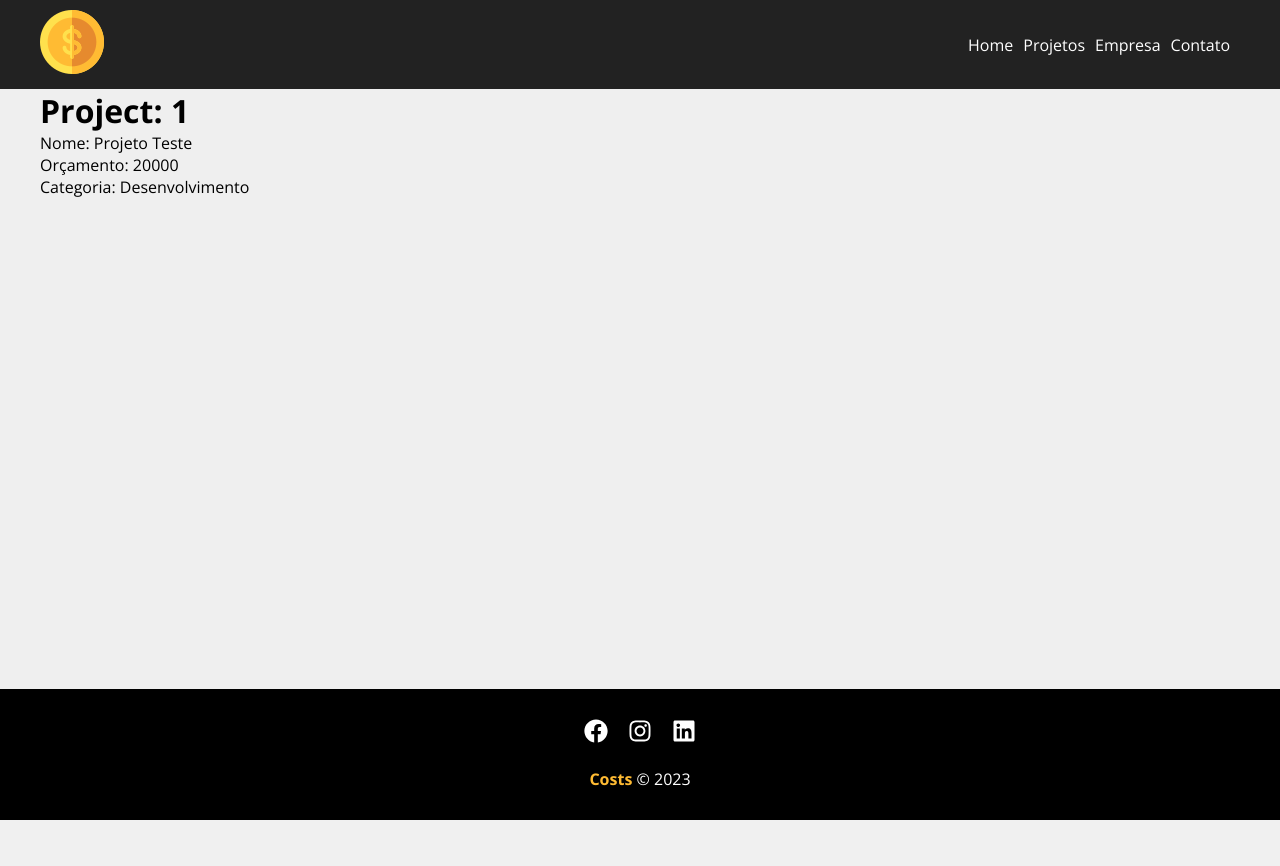
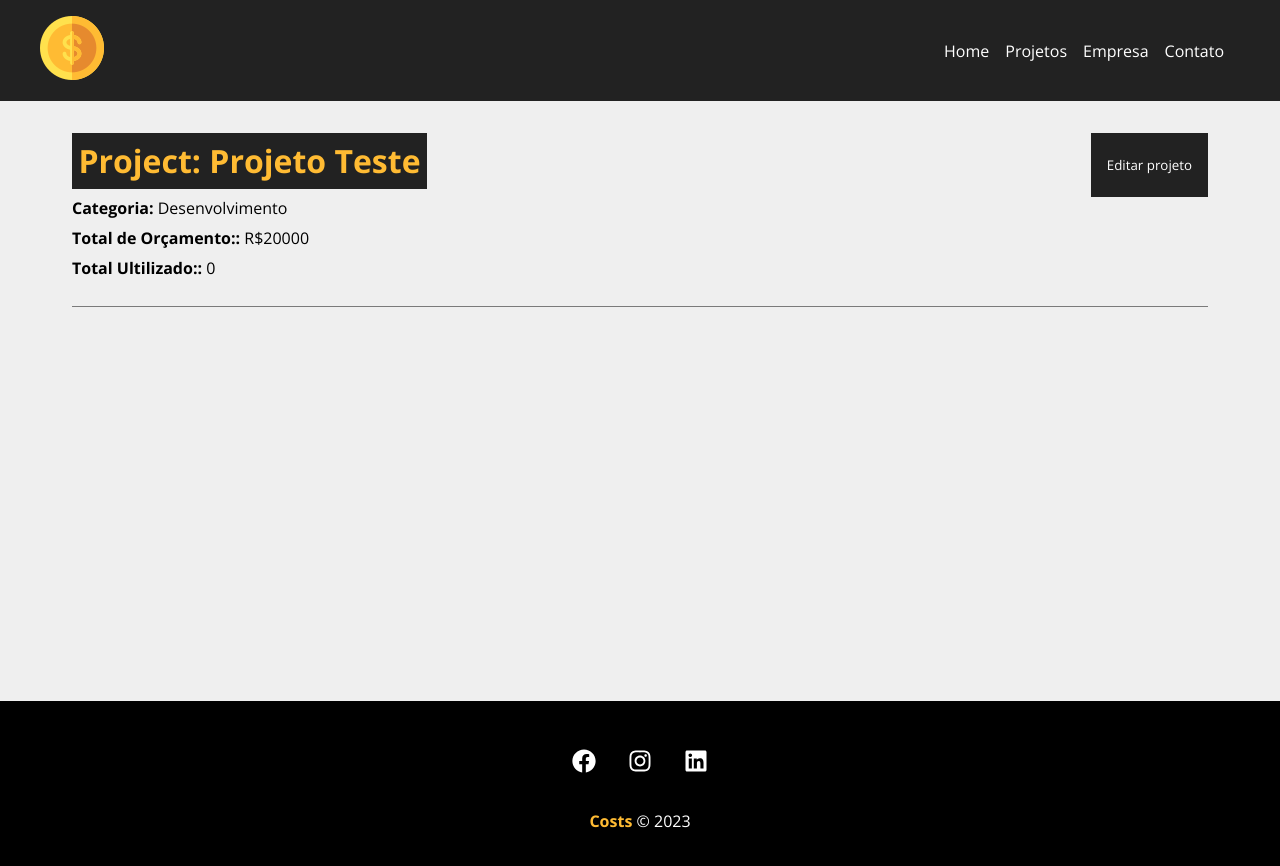
Before and after one commit to augustoOliveira1993/curso-react-youtube, a React (Vite) app: page /projects/1 in a window 1280 px wide. Shown: the top 866 px of the page. Before the commit the page ends 820 px from the top, so only its background shows below. Built offline with nearby package versions, Linux system fonts and the light colour scheme; data requests are answered from the project's data file.

Commit message:
build: carregar projeto pegando id da url mostrar os dados na tela Project.jsx

```diff
--- a/src/components/LinkButton.module.css
+++ b/src/components/LinkButton.module.css
@@ -1,5 +1,5 @@
 .btn {
-background-color: #222;
+    background-color: #222;
     color: #fff;
     padding: 0.5rem 1rem;
     text-decoration: none;
--- a/src/pages/Project.jsx
+++ b/src/pages/Project.jsx
@@ -1,12 +1,16 @@
 import styles from './Project.module.css'
 import {useParams} from "react-router-dom";
 import {useEffect, useState} from "react";
+import {Loading} from "../components/layouts/Loading.jsx";
+import {Container} from "../components/layouts/Container.jsx";
 
 export const Project = () => {
     const {id} = useParams();
     const [project, setProject] = useState({});
+    const [showProjectForm, setShowProjectForm] = useState(false);
 
     useEffect(() => {
+        const timer = setTimeout(() => {
             fetch(`http://localhost:5000/projects/${id}`, {
                 method: 'GET',
                 headers: {
@@ -20,14 +24,49 @@ export const Project = () => {
                 .catch((error) => {
                     console.error('Error:', error);
                 })
+        }, 2000)
+        return () => {
+            clearTimeout(timer);
+        }
     }, [id])
+
+    const toggleProjectForm = () => {
+        setShowProjectForm(!showProjectForm)
+    }
     return (
-        <div>
-            <h1>Project: {id}</h1>
-            <p>Nome: {project.name}</p>
-            <p>Orçamento: {project.budget}</p>
-            <p>Categoria: {project.category?.name}</p>
+        <>
+            {project.name ? (
+                <div className={styles.projectDetails}>
+                    <Container customClass="column">
+                        <div className={styles.detailsContainer}>
+                            <h1>Project: {project.name}</h1>
+                            <button className={styles.btn} onClick={toggleProjectForm}>{
+                                showProjectForm ? 'Fechar' : 'Editar projeto'
+                            }</button>
+                            {!showProjectForm ? (
+                                <div className={styles.projectInfo}>
+                                    <p>
+                                        <span>Categoria:</span> {project.category?.name}
+                                    </p>
 
+                                    <p>
+                                        <span>Total de Orçamento::</span> R${project.budget}
+                                    </p>
+
+                                    <p>
+                                        <span>Total Ultilizado::</span> {project.cost}
+                                    </p>
                                 </div>
+                            ) : (
+                                <div className={styles.projectInfo}>
+                                    <p>Formulário de edição</p>
+                                </div>
+                            )}
+                        </div>
+                    </Container>
+
+                </div>) : <Loading/>
+            }
+        </>
     );
 };
--- a/src/pages/Project.module.css
+++ b/src/pages/Project.module.css
@@ -1,15 +1,51 @@
-* {
-    margin: 0;
-    padding: 0;
-    box-sizing: border-box;
-    -webkit-font-smoothing: antialiased;
-    -moz-osx-font-smoothing: grayscale;
+.projectDetails {
+    padding: 2rem;
+    width: 100%;
 }
 
-:root {
-    font-size: 62.5%;
+
+.projectDetails h1,
+.projectDetails h2,
+.projectDetails p {
+    margin-bottom: 0.5rem;
 }
 
-body {
-    font-size: 1.6rem;
+.projectDetails h1 {
+    background-color: #222;
+    color: #ffbb33;
+    padding: 0.4rem;
 }
+
+.projectDetails span {
+    font-weight: bold;
+}
+
+.detailsContainer,
+.serviceFormContainer{
+    border-bottom: 1px solid #7a7a7a;
+    margin-bottom: 1.2rem;
+    padding-bottom: 1.2rem;
+
+    display: flex;
+    justify-content: space-between;
+    flex-wrap: wrap;
+}
+
+.btn {
+    background-color: #222;
+    color: #fff;
+    padding: 0.5rem 1rem;
+    text-decoration: none;
+    transition: 0.5s;
+    cursor: pointer;
+    border: none;
+}
+
+.btn:hover {
+    color: #ffbb33;
+}
+
+
+.projectInfo {
+    width: 100%;
+}
```
Lines whose indentation alone changed are shown as unchanged.
